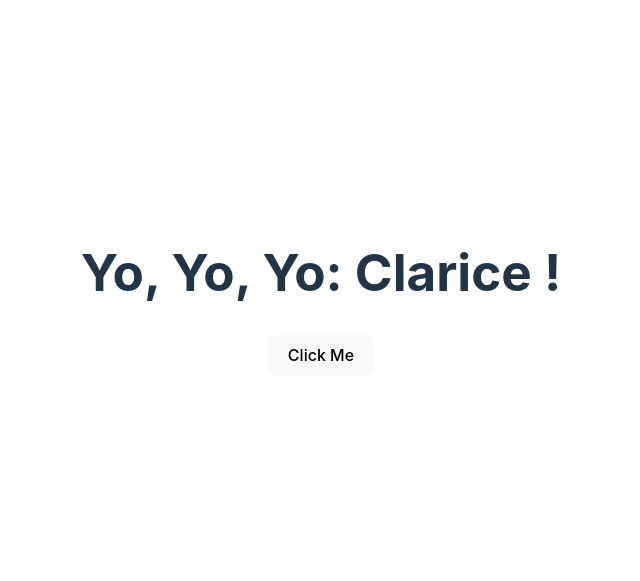
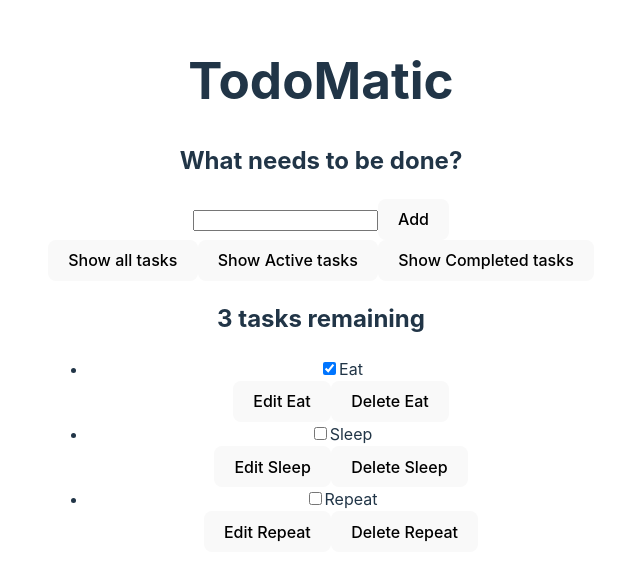
Before and after one commit to Zachdj27/To-Do-List-React, a React (Vite) app: page / in a window 1280 px wide. Shown: the part 107-688 px from the top of the page, without its empty margins (319-959 px from the left). Built offline with nearby package versions, Linux system fonts and the light colour scheme.

Commit message:
added basic html

```diff
--- a/src/App.jsx
+++ b/src/App.jsx
@@ -4,15 +4,99 @@
 import './App.css'
 
 function App(props) {
-
   return (
-    <>
-      <header>
-        <h1>{props.greeting}{props.subject} !</h1>
-        <button type='button' className='primary'>Click Me</button>
-      </header>
-    </>
+    <div className="todoapp stack-large">
+      <h1>TodoMatic</h1>
+      <form>
+        <h2 className="label-wrapper">
+          <label htmlFor="new-todo-input" className="label__lg">
+            What needs to be done?
+          </label>
+        </h2>
+        <input
+          type="text"
+          id="new-todo-input"
+          className="input input__lg"
+          name="text"
+          autoComplete="off"
+        />
+        <button type="submit" className="btn btn__primary btn__lg">
+          Add
+        </button>
+      </form>
+      <div className="filters btn-group stack-exception">
+        <button type="button" className="btn toggle-btn" aria-pressed="true">
+          <span className="visually-hidden">Show </span>
+          <span>all</span>
+          <span className="visually-hidden"> tasks</span>
+        </button>
+        <button type="button" className="btn toggle-btn" aria-pressed="false">
+          <span className="visually-hidden">Show </span>
+          <span>Active</span>
+          <span className="visually-hidden"> tasks</span>
+        </button>
+        <button type="button" className="btn toggle-btn" aria-pressed="false">
+          <span className="visually-hidden">Show </span>
+          <span>Completed</span>
+          <span className="visually-hidden"> tasks</span>
+        </button>
+      </div>
+      <h2 id="list-heading">3 tasks remaining</h2>
+      <ul
+        role="list"
+        className="todo-list stack-large stack-exception"
+        aria-labelledby="list-heading">
+        <li className="todo stack-small">
+          <div className="c-cb">
+            <input id="todo-0" type="checkbox" defaultChecked />
+            <label className="todo-label" htmlFor="todo-0">
+              Eat
+            </label>
+          </div>
+          <div className="btn-group">
+            <button type="button" className="btn">
+              Edit <span className="visually-hidden">Eat</span>
+            </button>
+            <button type="button" className="btn btn__danger">
+              Delete <span className="visually-hidden">Eat</span>
+            </button>
+          </div>
+        </li>
+        <li className="todo stack-small">
+          <div className="c-cb">
+            <input id="todo-1" type="checkbox" />
+            <label className="todo-label" htmlFor="todo-1">
+              Sleep
+            </label>
+          </div>
+          <div className="btn-group">
+            <button type="button" className="btn">
+              Edit <span className="visually-hidden">Sleep</span>
+            </button>
+            <button type="button" className="btn btn__danger">
+              Delete <span className="visually-hidden">Sleep</span>
+            </button>
+          </div>
+        </li>
+        <li className="todo stack-small">
+          <div className="c-cb">
+            <input id="todo-2" type="checkbox" />
+            <label className="todo-label" htmlFor="todo-2">
+              Repeat
+            </label>
+          </div>
+          <div className="btn-group">
+            <button type="button" className="btn">
+              Edit <span className="visually-hidden">Repeat</span>
+            </button>
+            <button type="button" className="btn btn__danger">
+              Delete <span className="visually-hidden">Repeat</span>
+            </button>
+          </div>
+        </li>
+      </ul>
+    </div>
   );
 }
 
-export default App
+export default App;
```
